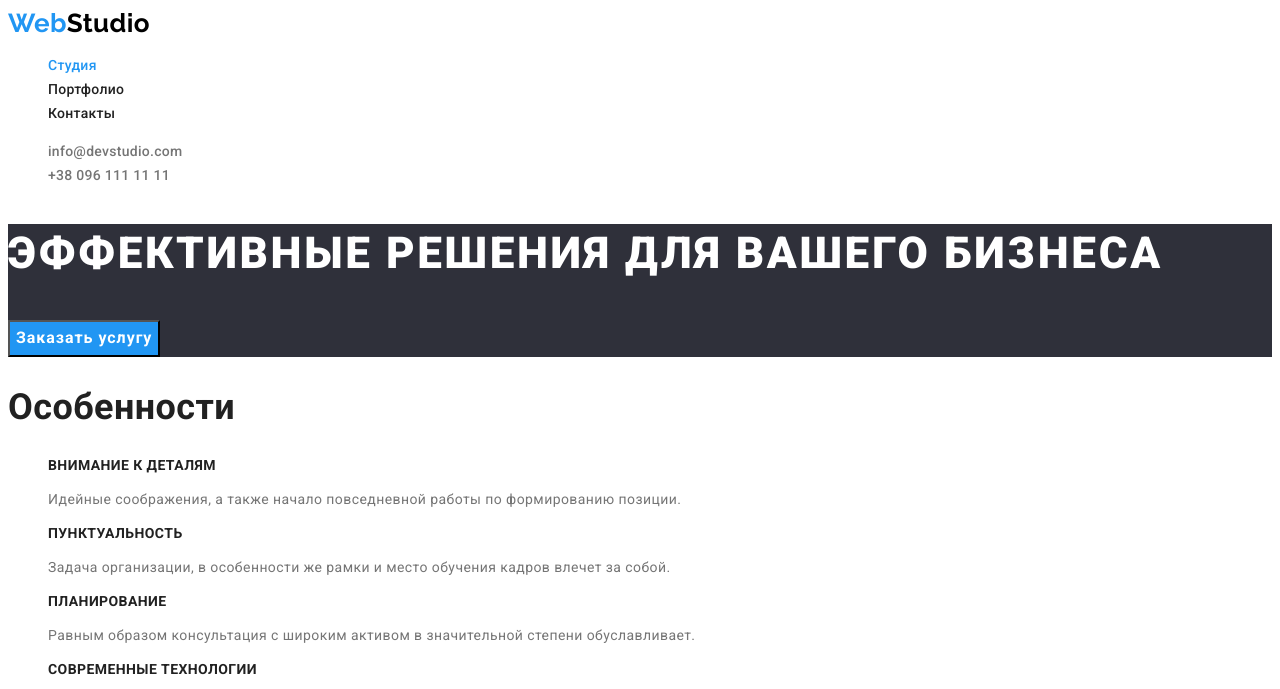
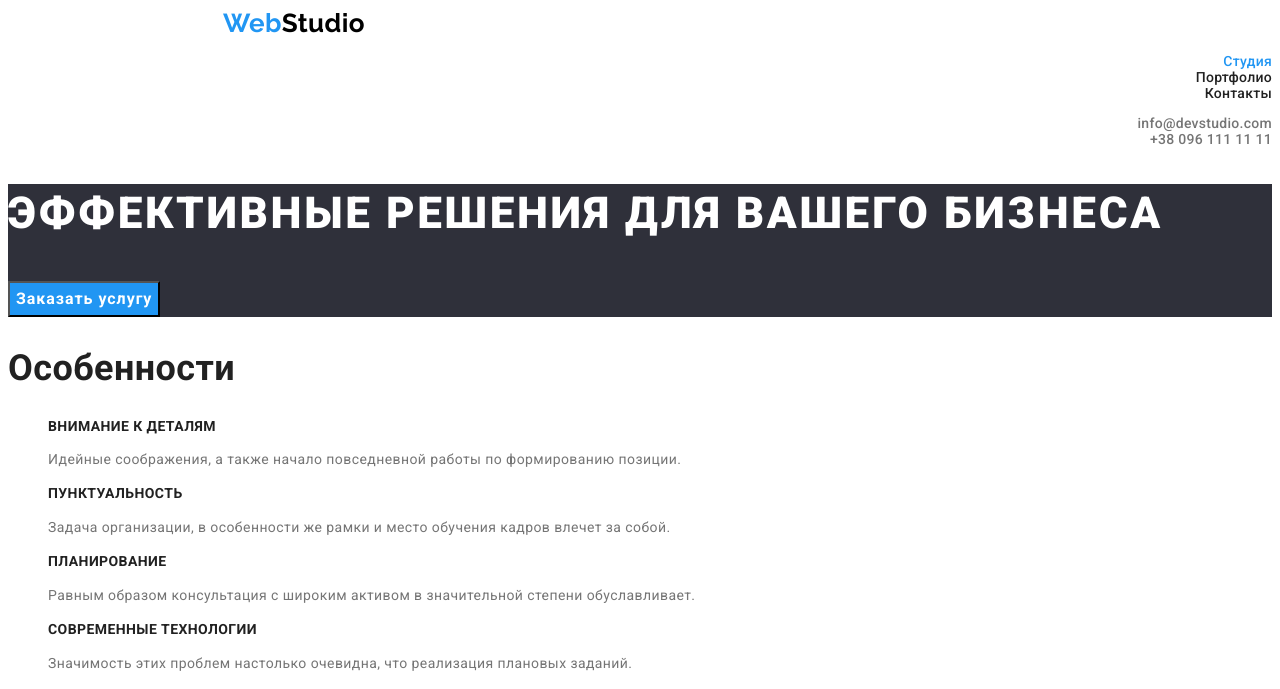
Before and after one commit to DanielMashmaniuk/goit-markup-hw-03, a plain HTML site: page index.html in a window 1280 px wide. Shown: the top 689 px of the page. Drawn offline with Linux system fonts and the light colour scheme.

Commit message:
Update styles.css

```diff
--- a/css/styles.css
+++ b/css/styles.css
@@ -26,6 +26,8 @@ body { font-family: 'Roboto', sans-serif;
   font-size: 26px;
   line-height: 1.19;
   color: var(--logo-black-color);
+  margin-left: 215px;
+  margin-top: 24px;
 }
 .footer-logo.link {
   width: 145px;
@@ -48,6 +50,8 @@ footer {
   font-weight: 500;
   line-height: 1.14;
   letter-spacing: 0.02em;
+  display: flex;
+  flex-direction: row-reverse;
 }
 .site-nav .link {
   color: var(--title-text-color);
```
